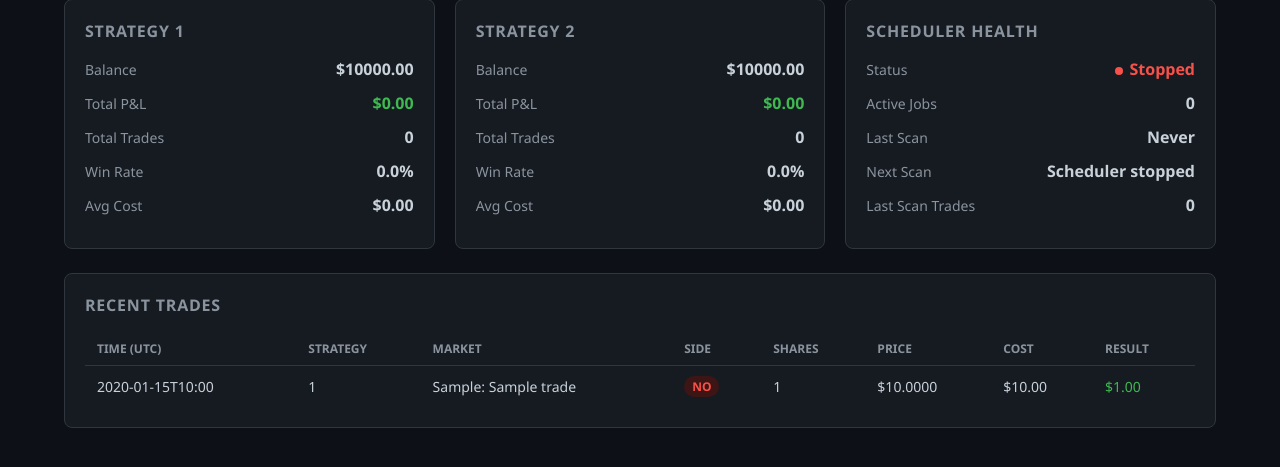
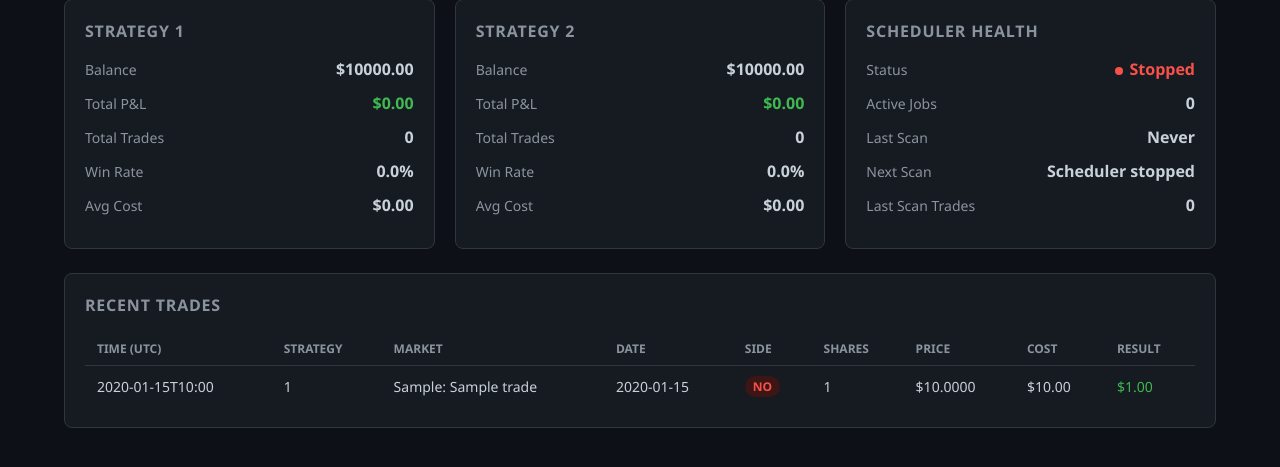
Before and after one commit to LesbianaGrande/april-weather-bot, a FastAPI app: page / in a window 1280 px wide. Shown: the part 114-581 px from the top of the page. Run offline with FastAPI, Linux system fonts and the light colour scheme; tables that the repository leaves empty hold one stand-in row (values such as "Sample post"); data that the repository does not hold is empty.

Commit message:
Add Date column to trades table, fix market column truncation

```diff
--- a/dashboard/templates/index.html
+++ b/dashboard/templates/index.html
@@ -24,7 +24,7 @@
     table { width: 100%; border-collapse: collapse; }
     th { text-align: left; padding: 8px 12px; font-size: 0.75rem; color: #8b949e; text-transform: uppercase; border-bottom: 1px solid #30363d; }
     td { padding: 10px 12px; font-size: 0.875rem; border-bottom: 1px solid #21262d; white-space: nowrap; }
-    td.wrap { white-space: normal; max-width: 300px; overflow: hidden; text-overflow: ellipsis; }
+    td.wrap { white-space: normal; max-width: 260px; }
     tr:last-child td { border-bottom: none; }
     .badge { display: inline-block; padding: 2px 8px; border-radius: 12px; font-size: 0.75rem; font-weight: 600; }
     .badge-green { background: #1a3a24; color: #3fb950; } .badge-red { background: #3d1515; color: #f85149; } .badge-gray { background: #21262d; color: #8b949e; }
@@ -89,13 +89,14 @@
       <h2>Recent Trades</h2>
       {% if recent_trades %}
       <table><thead><tr>
-        <th>Time (UTC)</th><th>Strategy</th><th>Market</th><th>Side</th><th>Shares</th><th>Price</th><th>Cost</th><th>Result</th>
+        <th>Time (UTC)</th><th>Strategy</th><th>Market</th><th>Date</th><th>Side</th><th>Shares</th><th>Price</th><th>Cost</th><th>Result</th>
       </tr></thead><tbody>
       {% for trade in recent_trades %}
       <tr>
         <td>{{ trade.get('date', '')[:16] if trade.get('date') else '' }}</td>
         <td>{{ trade.get('strategy', '') }}</td>
         <td class="wrap">{{ trade.get('city', '') }}: {{ trade.get('question', '') }}</td>
+        <td style="white-space:nowrap">{{ trade.get('market_date', '') }}</td>
         <td>{% if trade.get('position', 'NO') == 'YES' %}<span class="badge badge-green">YES</span>{% else %}<span class="badge badge-red">NO</span>{% endif %}</td>
         <td>{{ trade.get('shares', 0) }}</td>
         <td>${{ "%.4f" | format(trade.get('fill_price', 0)) }}</td>
```
